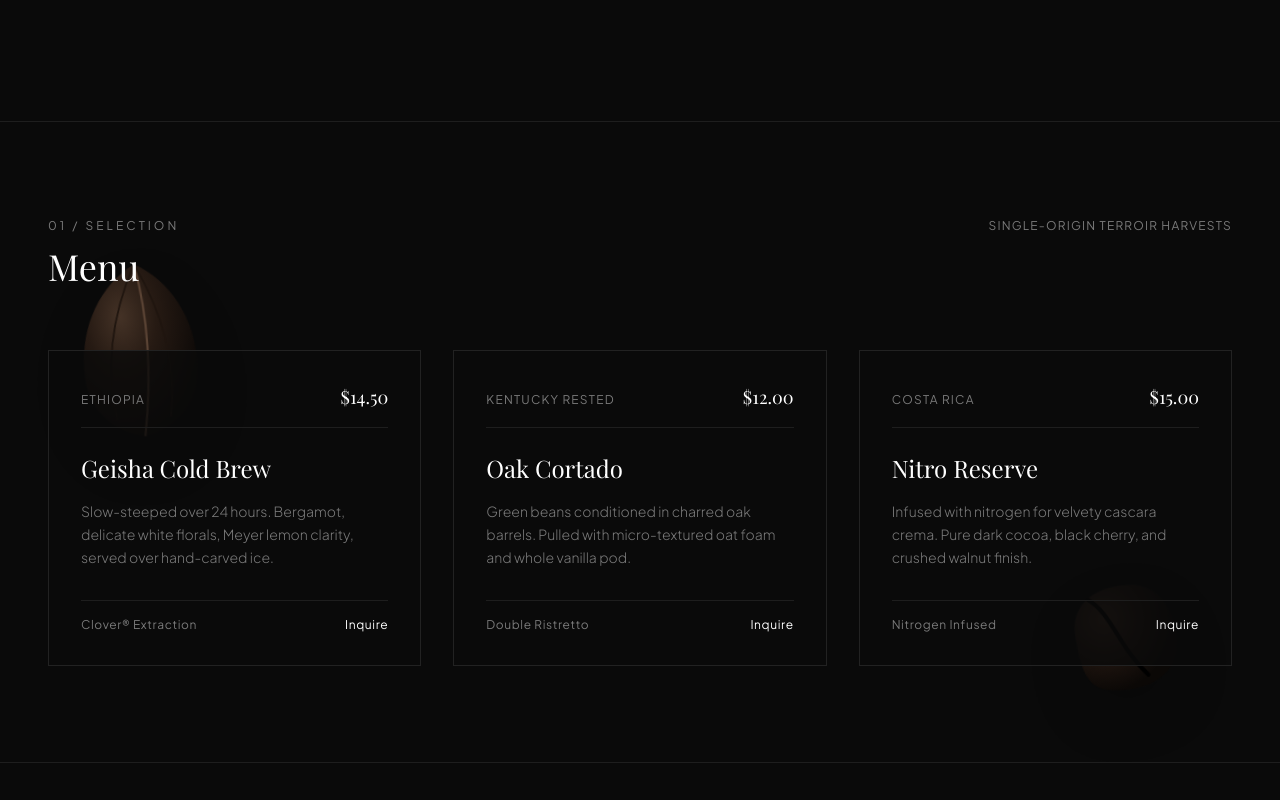
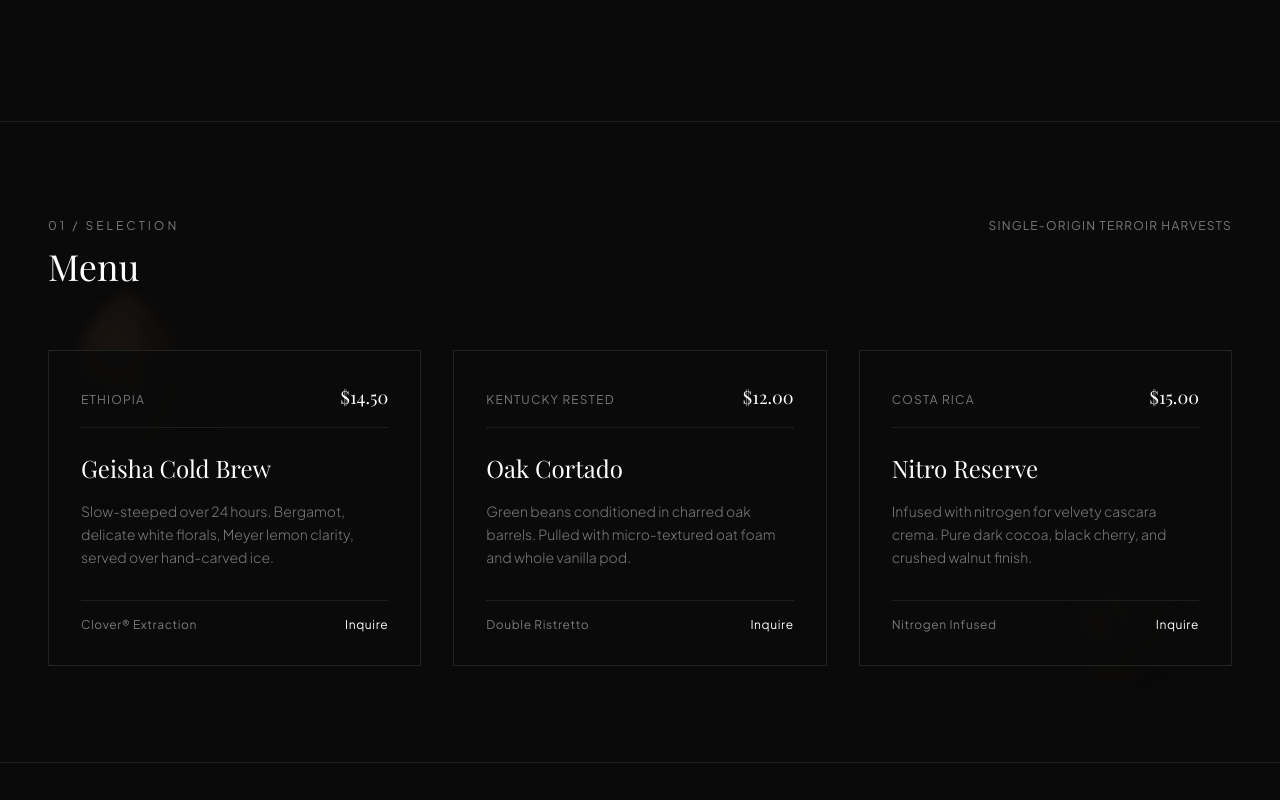
Before and after one commit to mrsgemaseny/testing, a plain HTML site: page index.html in a window 1280 px wide. Shown: the part 600-1400 px from the top of the page. Drawn offline with nearby package versions, Linux system fonts and the light colour scheme; a web font is replaced by a local one.

Commit message:
Fix jittery animation: delta-time lerp smoothing, continuous momentum, remove abrupt state resets

```diff
--- a/index.html
+++ b/index.html
@@ -471,91 +471,116 @@
       const beanElements = document.querySelectorAll('.cocoa-item');
 
       let lastScrollY = window.pageYOffset || document.documentElement.scrollTop;
-      let lastTime = performance.now();
-
-      let scrollSpeed = 0;
-      let smoothVelocity = 0;
-      let levitationTick = 0;
+      let targetVelocity = 0;
+      let currentVelocity = 0;
+      let levitationTime = 0;
+      let currentOpacity = 0;
+      let currentBlur = 0;
 
       const beansData = Array.from(beanElements).map((el, i) => {
         return {
           el: el,
-          speedFactor: parseFloat(el.getAttribute('data-speed')) || 1.4,
-          rotFactor: parseFloat(el.getAttribute('data-rot')) || 0.2,
-          swayMagnitude: parseFloat(el.getAttribute('data-sway')) || 24,
-          phaseOffset: i * 1.5,
-          currentX: 0,
-          currentY: 0,
-          currentRot: 0
+          speedFactor: parseFloat(el.getAttribute('data-speed')) || 1.3,
+          rotFactor: parseFloat(el.getAttribute('data-rot')) || 0.15,
+          swayMagnitude: parseFloat(el.getAttribute('data-sway')) || 18,
+          phaseOffset: i * 1.45,
+          posX: 0,
+          posY: 0,
+          rot: 0
         };
       });
 
-      // Passive scroll monitor
+      // Continuous scroll velocity tracker with smooth decay
       window.addEventListener('scroll', () => {
-        const currentScrollY = window.pageYOffset || document.documentElement.scrollTop;
-        const now = performance.now();
-        const dt = Math.max(now - lastTime, 8);
+        const nowY = window.pageYOffset || document.documentElement.scrollTop;
+        const delta = nowY - lastScrollY;
 
-        const delta = Math.abs(currentScrollY - lastScrollY);
-        scrollSpeed = delta / dt * 16.6;
-
-        lastScrollY = currentScrollY;
-        lastTime = now;
+        // Positive velocity when scrolling down
+        if (delta > 0) {
+          targetVelocity = Math.min(targetVelocity + delta * 0.45, 45);
+        } else if (delta < 0) {
+          targetVelocity = Math.max(targetVelocity + delta * 0.2, -15);
+        }
+        lastScrollY = nowY;
       }, { passive: true });
 
-      function renderLoop() {
+      let prevFrameTime = performance.now();
+
+      function renderLoop(currentTime) {
         requestAnimationFrame(renderLoop);
 
-        // Smooth physics interpolation
-        smoothVelocity += (scrollSpeed - smoothVelocity) * 0.08;
-        scrollSpeed *= 0.88;
-        if (scrollSpeed < 0.01) scrollSpeed = 0;
+        const dt = Math.min((currentTime - prevFrameTime) / 1000, 0.1);
+        prevFrameTime = currentTime;
 
-        levitationTick += 0.02;
+        // Exponential smoothing (friction) so it never stutters or resets abruptly
+        targetVelocity *= Math.pow(0.85, dt * 60);
+        if (Math.abs(targetVelocity) < 0.001) targetVelocity = 0;
 
+        currentVelocity += (targetVelocity - currentVelocity) * Math.min(1, dt * 10);
+        levitationTime += dt * 1.5;
+
+        // Bounding calculation with smooth entry and exit transitions
         const zoneRect = zone.getBoundingClientRect();
         const windowHeight = window.innerHeight;
 
-        const hasEntered = zoneRect.top < windowHeight;
-        const hasExited = zoneRect.bottom < 0;
+        // Smooth fade-in on enter, smooth blur/fade-out on exit
+        let targetOpacity = 0;
+        let targetBlur = 0;
 
-        if (!hasEntered || hasExited) {
-          beansStage.style.opacity = '0';
-          return;
+        const isVisible = zoneRect.bottom > 0 && zoneRect.top < windowHeight;
+
+        if (isVisible) {
+          // Bottom exit fade (last 350px)
+          const exitDistance = zoneRect.bottom;
+          const exitThreshold = 350;
+
+          // Top entry fade (first 250px)
+          const enterDistance = windowHeight - zoneRect.top;
+          const enterThreshold = 250;
+
+          let factor = 1;
+          if (exitDistance < exitThreshold) {
+            factor = Math.max(0, exitDistance / exitThreshold);
+            targetBlur = (1 - factor) * 20; // motion/gaussian blur on exit
+          } else if (enterDistance < enterThreshold) {
+            factor = Math.max(0, enterDistance / enterThreshold);
+            targetBlur = (1 - factor) * 10;
           }
 
-        // Fade out and motion/gaussian blur at the bottom of the section
-        const fadeThreshold = 380;
-        let exitProgress = 1;
-        if (zoneRect.bottom < fadeThreshold) {
-          exitProgress = Math.max(0, zoneRect.bottom / fadeThreshold);
+          targetOpacity = factor;
         }
 
-        const blurAmount = (1 - exitProgress) * 22;
-        beansStage.style.opacity = exitProgress.toFixed(3);
-        beansStage.style.filter = blurAmount > 0.5 ? `blur(${blurAmount.toFixed(1)}px)` : 'none';
+        // Smoothly interpolate opacity and filter (prevents flashing/popping)
+        currentOpacity += (targetOpacity - currentOpacity) * Math.min(1, dt * 8);
+        currentBlur += (targetBlur - currentBlur) * Math.min(1, dt * 8);
 
-        // 120Hz smooth translate3d update
-        beansData.forEach((bean) => {
-          // Subtle harmonic floating
-          const floatX = Math.cos(levitationTick + bean.phaseOffset) * (bean.swayMagnitude * 0.3);
-          const floatY = Math.sin(levitationTick * 0.8 + bean.phaseOffset) * bean.swayMagnitude;
-          const floatRot = Math.sin(levitationTick * 0.5 + bean.phaseOffset) * 8;
+        beansStage.style.opacity = currentOpacity.toFixed(3);
+        beansStage.style.filter = currentBlur > 0.4 ? `blur(${currentBlur.toFixed(1)}px)` : 'none';
 
-          // Dynamic rightward acceleration matching scroll speed
-          const rightThrustX = smoothVelocity * bean.speedFactor * 16;
-          const momentumRot = smoothVelocity * bean.rotFactor * 12;
+        // Animate individual beans if visible
+        if (currentOpacity > 0.01) {
+          for (let i = 0; i < beansData.length; i++) {
+            const b = beansData[i];
 
-          const targetX = floatX + rightThrustX;
+            // Harmonic gentle floating
+            const floatX = Math.cos(levitationTime + b.phaseOffset) * (b.swayMagnitude * 0.35);
+            const floatY = Math.sin(levitationTime * 0.8 + b.phaseOffset) * b.swayMagnitude;
+            const floatRot = Math.sin(levitationTime * 0.4 + b.phaseOffset) * 6;
+
+            // Fluid rightward drift driven by scroll velocity
+            const targetX = floatX + (currentVelocity * b.speedFactor * 6.5);
             const targetY = floatY;
-          const targetRot = floatRot + momentumRot;
+            const targetRot = floatRot + (currentVelocity * b.rotFactor * 3.5);
 
-          bean.currentX += (targetX - bean.currentX) * 0.12;
-          bean.currentY += (targetY - bean.currentY) * 0.12;
-          bean.currentRot += (targetRot - bean.currentRot) * 0.12;
+            // Frame-rate independent lerp (smooth on 60Hz, 120Hz, 144Hz)
+            const lerpFactor = Math.min(1, dt * 7);
+            b.posX += (targetX - b.posX) * lerpFactor;
+            b.posY += (targetY - b.posY) * lerpFactor;
+            b.rot += (targetRot - b.rot) * lerpFactor;
 
-          bean.el.style.transform = `translate3d(${bean.currentX.toFixed(2)}px, ${bean.currentY.toFixed(2)}px, 0) rotate(${bean.currentRot.toFixed(2)}deg)`;
-        });
+            b.el.style.transform = `translate3d(${b.posX.toFixed(2)}px, ${b.posY.toFixed(2)}px, 0) rotate(${b.rot.toFixed(2)}deg)`;
+          }
+        }
       }
 
       requestAnimationFrame(renderLoop);
```
Lines whose indentation alone changed are shown as unchanged.
